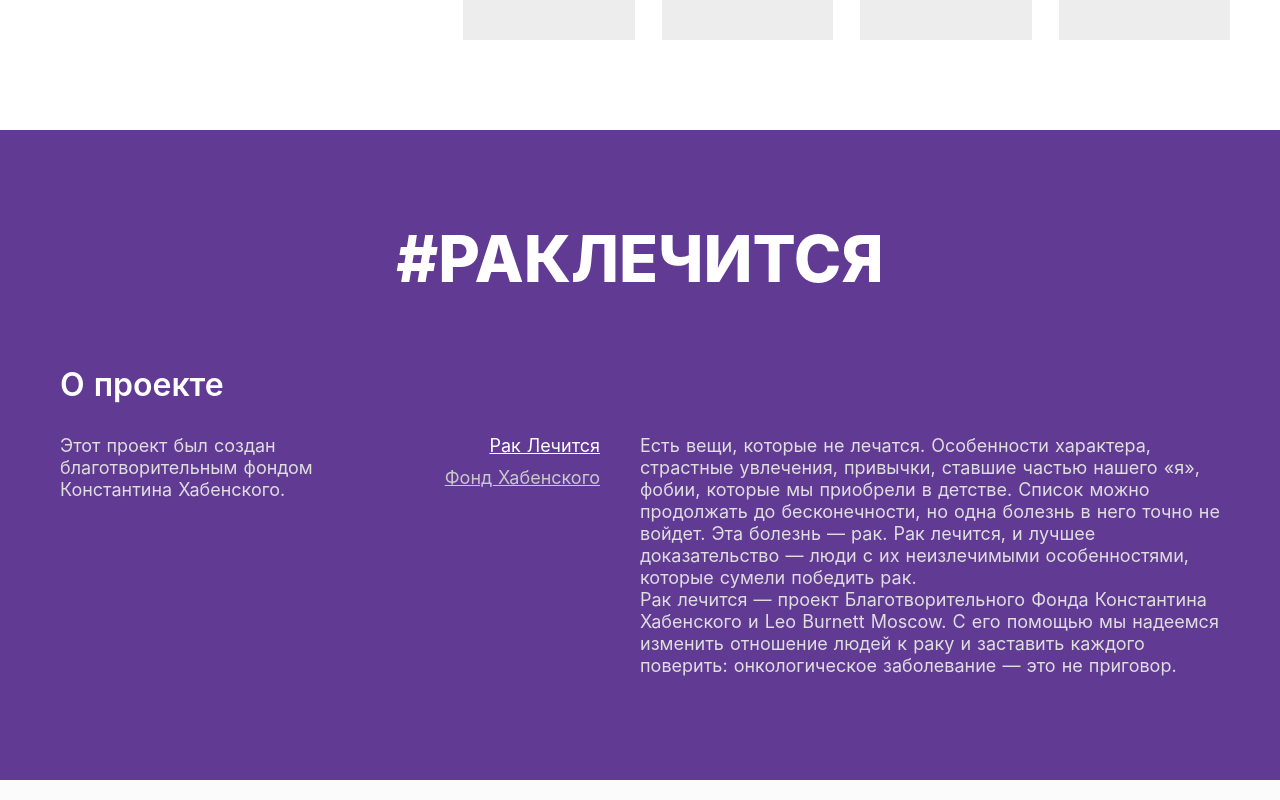
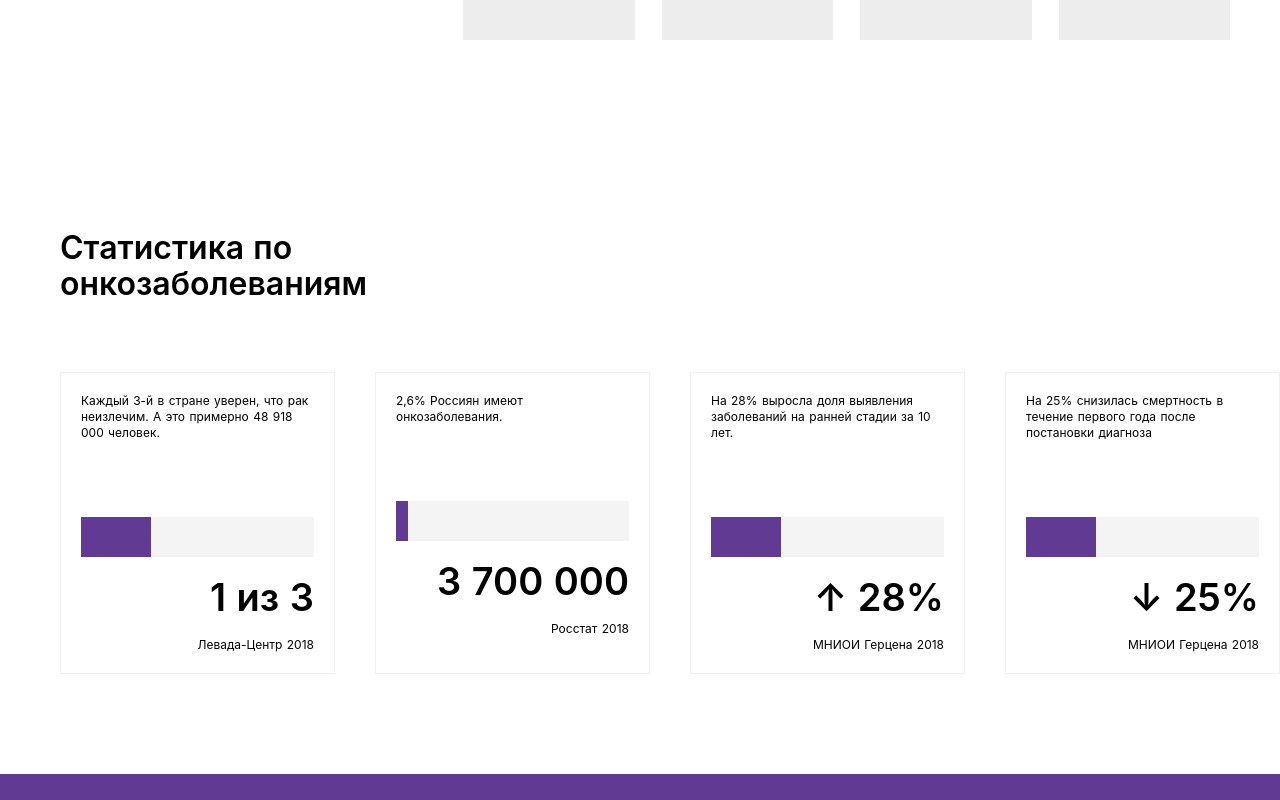
Before and after one commit to sanyamaks/nuxt-training, a Nuxt app: page / in a window 1280 px wide. Shown: the part 1840-2640 px from the top of the page. Built offline with nearby package versions, Linux system fonts and the light colour scheme.

Commit message:
Статистика Альфа

```diff
--- /dev/null
+++ b/components/Statistika.vue
@@ -0,0 +1,128 @@
+<template>
+  <section class="statistika content__statistika">
+    <section-title class="statistika__section-title"
+      >Статистика по онкозаболеваниям</section-title
+    >
+    <div class="statistika__card">
+      <div class="stat-card">
+        <h3 class="stat-card__title">
+          Каждый 3-й в стране уверен, что рак неизлечим. А это примерно 48 918
+          000 человек.
+        </h3>
+        <progress-bar
+          :value="3"
+          :max-value="10"
+          class="stat-card__progress-bar"
+        ></progress-bar>
+        <p class="stat-card__number">
+          1 из 3
+        </p>
+        <p class="stat-card__logo">Левада-Центр 2018</p>
+      </div>
+
+      <div class="stat-card">
+        <h3 class="stat-card__title">2,6% Россиян имеют онкозаболевания.</h3>
+        <progress-bar
+          :value="0.5"
+          :max-value="10"
+          class="stat-card__progress-bar"
+        ></progress-bar>
+        <p class="stat-card__number">
+          3 700 000
+        </p>
+        <p class="stat-card__logo">Росстат 2018</p>
+      </div>
+
+      <div class="stat-card">
+        <h3 class="stat-card__title">
+          На 28% выросла доля выявления заболеваний на ранней стадии за 10 лет.
+        </h3>
+        <progress-bar
+          :value="3"
+          :max-value="10"
+          class="stat-card__progress-bar"
+        ></progress-bar>
+        <p class="stat-card__number">
+          &uarr; 28%
+        </p>
+        <p class="stat-card__logo">МНИОИ Герцена 2018</p>
+      </div>
+
+      <div class="stat-card">
+        <h3 class="stat-card__title">
+          На 25% снизилась смертность в течение первого года после постановки
+          диагноза
+        </h3>
+        <progress-bar
+          :value="3"
+          :max-value="10"
+          class="stat-card__progress-bar"
+        ></progress-bar>
+        <p class="stat-card__number">
+          &darr; 25%
+        </p>
+        <p class="stat-card__logo">МНИОИ Герцена 2018</p>
+      </div>
+    </div>
+  </section>
+</template>
+
+<script>
+import SectionTitle from './ui/SectionTitle';
+import ProgressBar from './ui/ProgressBar';
+
+export default {
+  components: {
+    'section-title': SectionTitle,
+    'progress-bar': ProgressBar,
+  },
+};
+</script>
+<style scoped>
+.statistika__card {
+  display: grid;
+  grid-template-columns: 1fr 1fr 1fr 1fr;
+  grid-gap: 40px;
+}
+.statistika__card:first-of-type {
+  margin-left: 60px;
+}
+
+.stat-card {
+  border: 1px solid #efefef;
+  padding: 20px;
+}
+
+.stat-card__title {
+  font-weight: normal;
+  font-size: 12px;
+  line-height: 16px;
+  margin: 0 auto;
+  padding-bottom: 76px;
+  max-width: 260px;
+}
+.stat-card__progress-bar {
+  margin: 0 auto 20px;
+}
+.stat-card__number {
+  font-weight: 600;
+  font-size: 38px;
+  line-height: 40px;
+  text-align: right;
+  margin-bottom: 20px;
+}
+.stat-card__logo {
+  font-size: 12px;
+  line-height: 16px;
+  text-align: right;
+}
+
+.statistika__section-title {
+  padding-left: 60px;
+  padding-bottom: 70px;
+  max-width: 370px;
+}
+.content__statistika {
+  padding: 100px 0;
+}
+</style>
--- /dev/null
+++ b/components/ui/ProgressBar.vue
@@ -0,0 +1,35 @@
+<template>
+  <div class="progress-bar">
+    <div class="progress-bar__fill" :style="style"></div>
+  </div>
+</template>
+
+<script>
+export default {
+  props: {
+    value: Number,
+    maxValue: Number,
+  },
+  computed: {
+    style() {
+      return `width: ${(this.value / this.maxValue) * 100}%;`;
+    },
+  },
+};
+</script>
+
+<style scoped>
+.progress-bar {
+  max-width: 260px;
+  height: 40px;
+  background: #f4f4f4;
+  position: relative;
+}
+.progress-bar__fill {
+  position: absolute;
+  left: 0;
+  top: 0;
+  height: 100%;
+  background: #613a93;
+}
+</style>
--- a/pages/index.vue
+++ b/pages/index.vue
@@ -4,6 +4,7 @@
     <main-stories></main-stories>
     <banner>РАССКАЗЫВАЙТЕ ВАШИ ИСТОРИИ В ИНСТАГРАМ</banner>
     <instagram></instagram>
+    <statistika></statistika>
     <about-us></about-us>
   </main>
 </template>
@@ -13,13 +14,14 @@
 import Instagram from '@/components/Instagram';
 import AboutUs from '@/components/AboutUs';
 import MainStories from '@/components/MainStories';
-
+import Statistika from '@/components/Statistika';
 export default {
   components: {
     'about-us': AboutUs,
     'main-stories': MainStories,
     banner: Banner,
     instagram: Instagram,
+    statistika: Statistika,
   },
 };
 </script>
```
